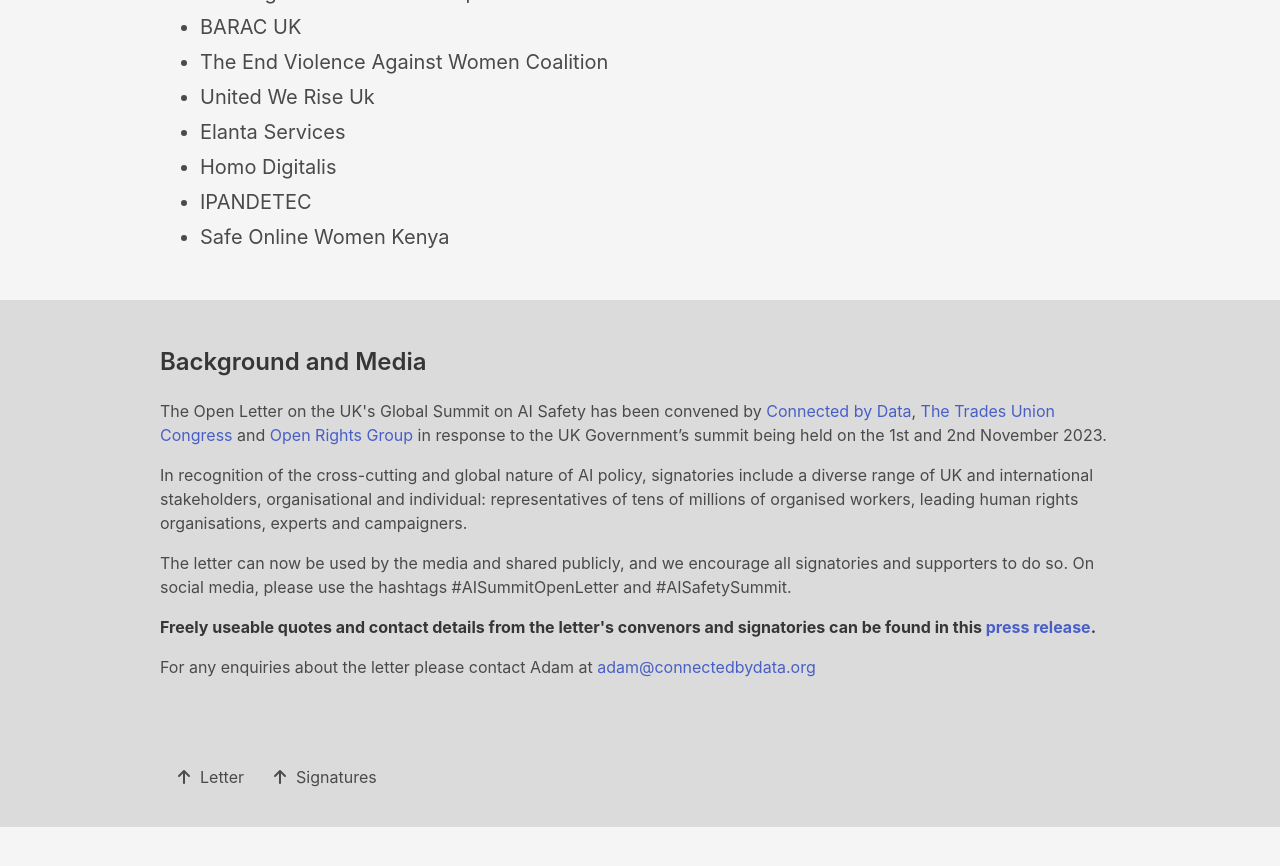
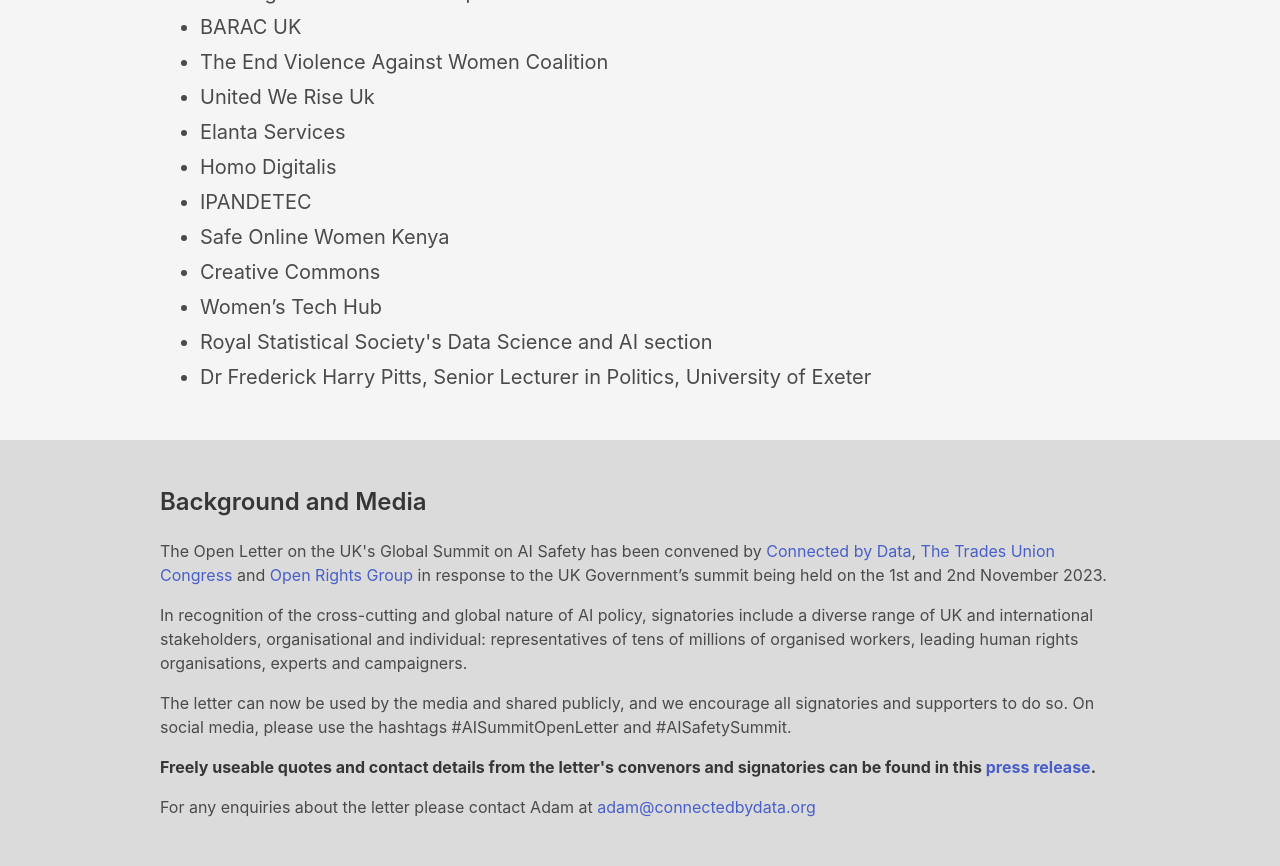
Before and after one commit to connectedbydata/ai-summit-open-letter, a Jekyll site: the page built from index.md, in a window 1280 px wide and 900 px high, scrolled down 5700 px. Shown: the top 866 px of the window. Built offline with Jekyll 4.4.1, drawn with Linux system fonts in a browser that asks for light colours; nearby versions of some CDN libraries; before the commit the page ends 6527 px from its top, so only the background shows below that.

Commit message:
new signatories

```diff
--- a/index.md
+++ b/index.md
@@ -116,6 +116,10 @@ signatories:
   - Homo Digitalis
   - IPANDETEC
   - Safe Online Women Kenya
+  - Creative Commons
+  - Women’s Tech Hub
+  - Royal Statistical Society's Data Science and AI section
+  - Dr Frederick Harry Pitts, Senior Lecturer in Politics, University of Exeter
 layout: default
 ---
 Dear Prime Minister,
```
